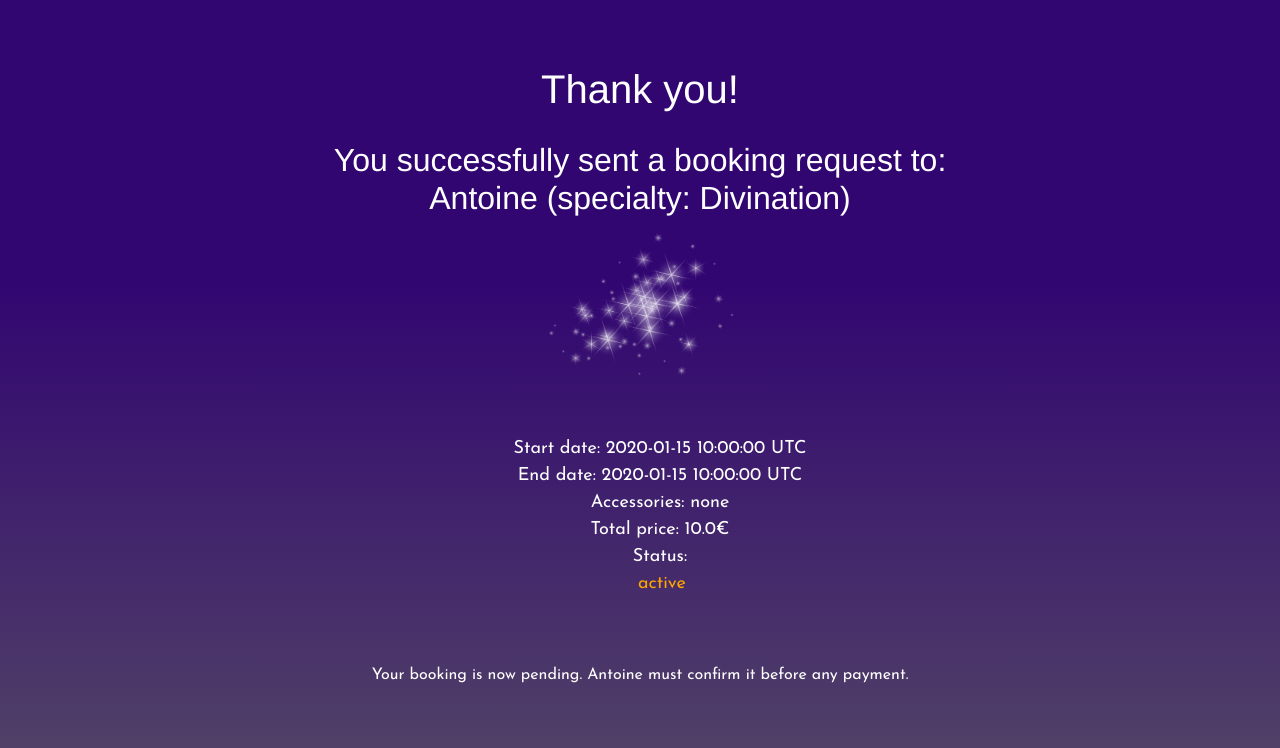
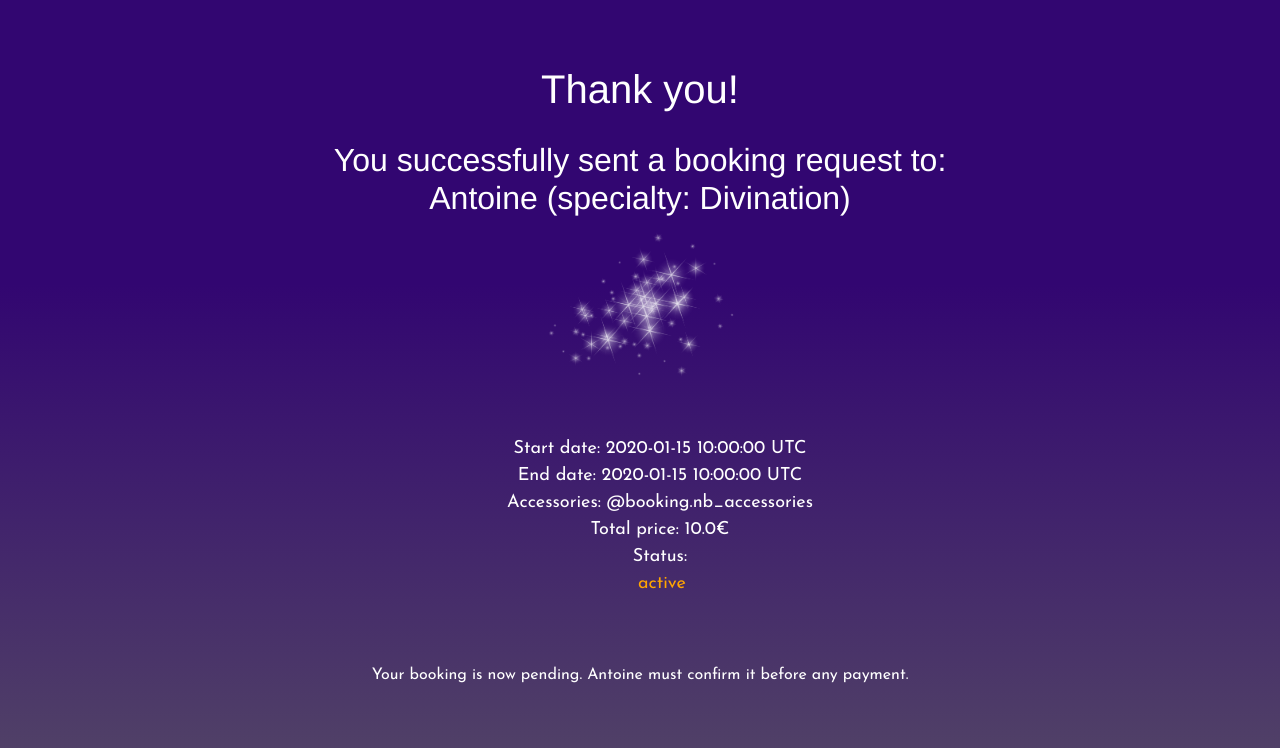
Before and after one commit to tristansmn/RENT_PSYCHICS, a Rails app: page /bookings/1 in a window 1280 px wide. Shown: the part 51-799 px from the top of the page. Run offline with Rails 7, Linux system fonts and the light colour scheme; data comes from the database, SQL or seed files in the repository; tables that the repository leaves empty hold one stand-in row (values such as "Sample post"); style sheets or scripts are compiled from the project's sources; some libraries are stand-ins or nearby versions; some web fonts are replaced.

Commit message:
fix booking bug

```diff
--- a/app/views/bookings/show.html.erb
+++ b/app/views/bookings/show.html.erb
@@ -14,7 +14,7 @@
     <ul>
       <li>Start date: <%= @booking.start_date %></li>
       <li>End date: <%= @booking.end_date %></li>
-      <li>Accessories: none</li>
+      <li>Accessories: @booking.nb_accessories</li>
       <li>Total price: <%= @booking.total_price %>€</li>
       <li> Status:<div class="status"><%= @booking.status%></div></li>
     </ul>
```
